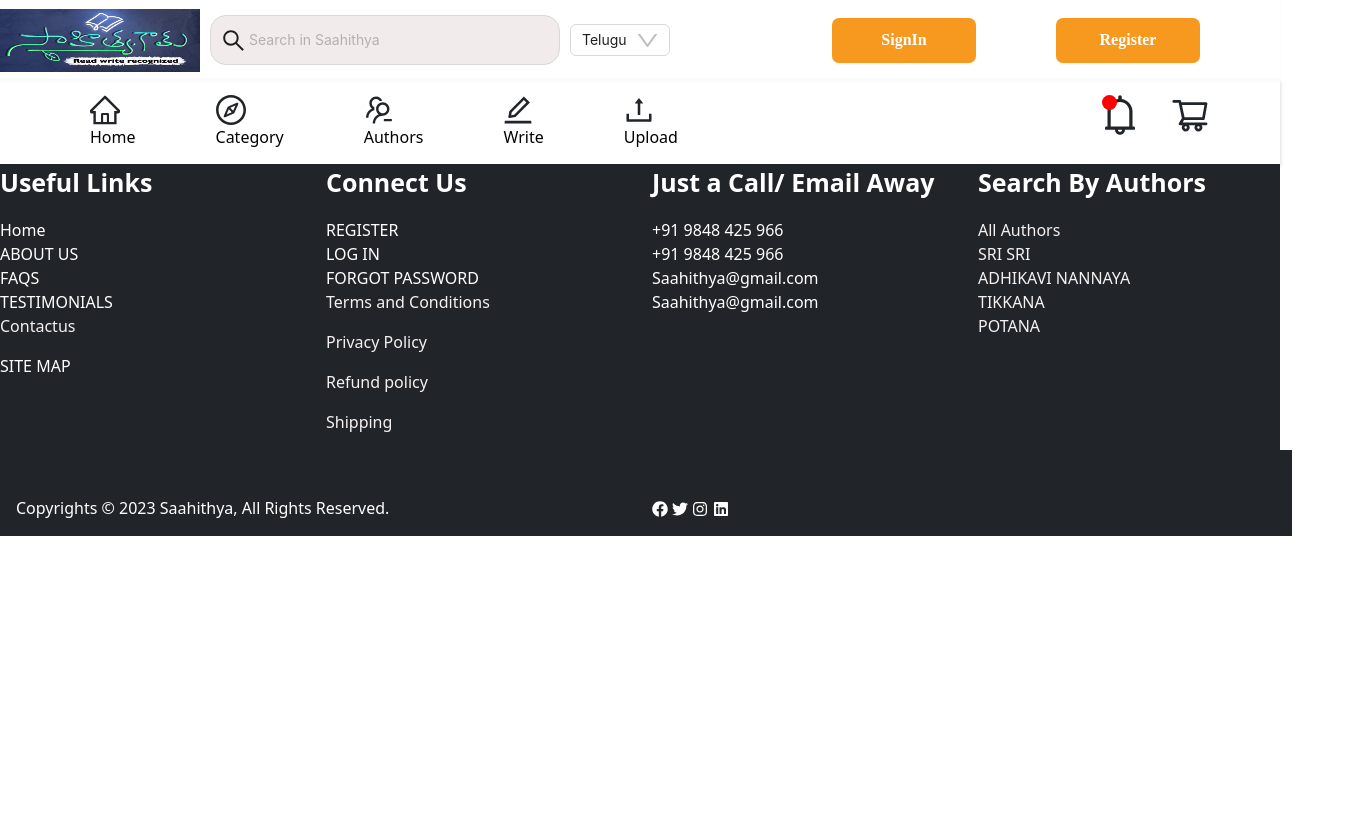
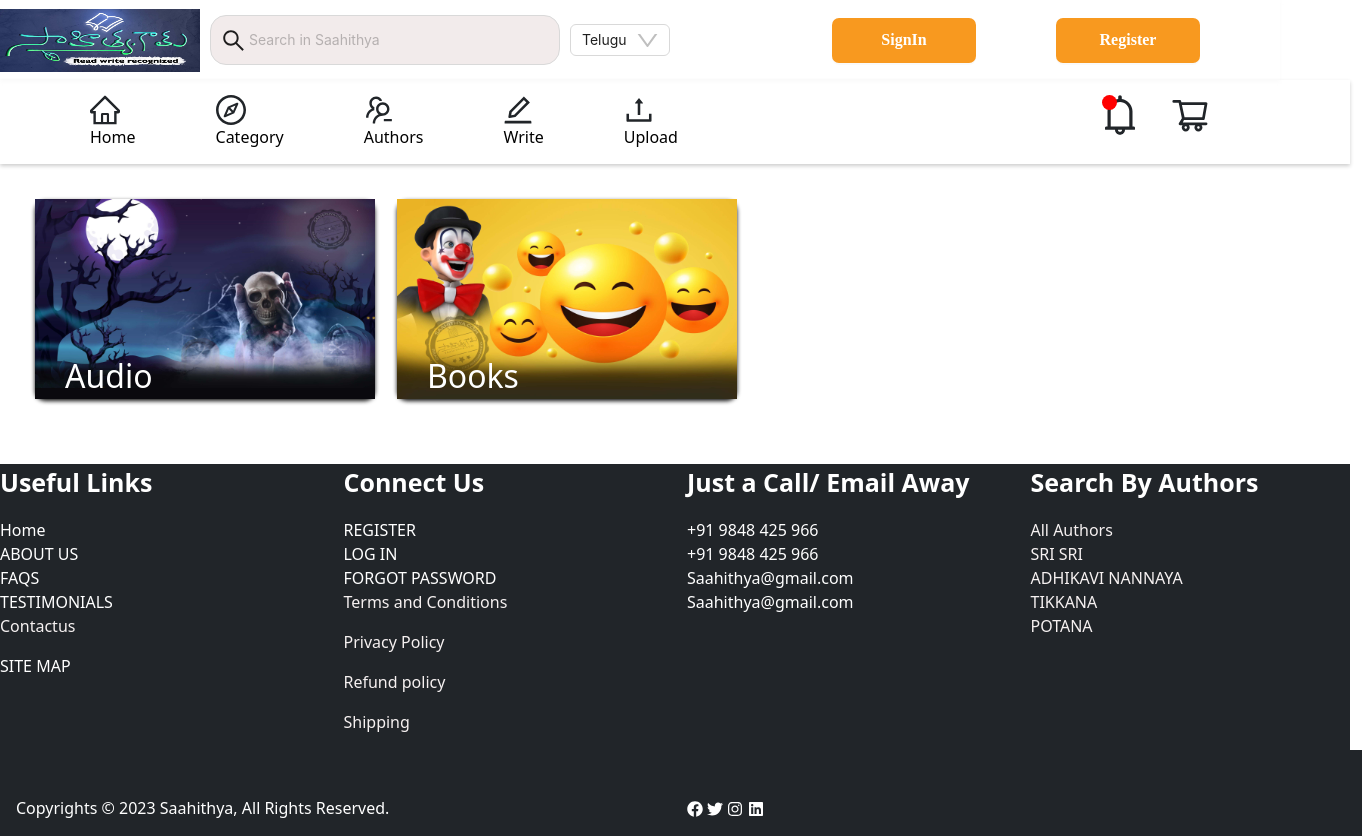
Before and after one commit to yuvasekh/saahithya, a React (Vite) app: page /categoryOptions in a window 1280 px wide. Shown: the whole page, 1362 px wide, since content can reach past the window. Before the commit the page ends 800 px from the top, so only its background shows below. Built offline with nearby package versions, Linux system fonts and the light colour scheme.

Commit message:
new changes

```diff
--- a/src/App.jsx
+++ b/src/App.jsx
@@ -38,7 +38,8 @@ import Refund from './components/Privacy/Refund'
 import Terms from './components/Privacy/Terms'
 import Shipping from './components/Privacy/Shipping';
 import Contactus from './components/Privacy/Contactus';
-
+import AudioOptions from './components/Audio/AudioOptions';
+import CategoryOptions from './components/categories/CategoryOptiions'
 
 function useQuery() {
   const { search } = useLocation();
@@ -78,10 +79,12 @@ const App = () => {
           <Route path="/register" element={<Register  />} />
           <Route path="/login" element={<Login  />} />
           <Route path="/categories" element={<Categories  />} />
+          <Route path="/categoryOptions" element={<CategoryOptions  />} />
           <Route path="/categorieitem" element={<CategoryItems  />} />
           <Route path="/subcateogories" element={<Subcategories  />} />
           <Route path="/authors" element={<Authors  />} />
           <Route path="/itemdesc" element={<Itemdesc  />} />
+          <Route path="/audio" element={<AudioOptions  />} />
 
           <Route path="/upload" element={<Upload  />} />
           <Route path="/teams" element={<Teams  />} />
--- /dev/null
+++ b/src/components/Audio/AudioOptions.jsx
@@ -0,0 +1,51 @@
+import React, { useEffect } from 'react';
+
+import img1 from '../../Resources/Images/horror.jpg';
+import img2 from '../../Resources/Images/comedy.jpg';
+import img3 from '../../Resources/Images/life.jpg';
+import img4 from '../../Resources/Images/love.jpg';
+// import img5 from '../../Resources/Images/history.jfif';
+// import img6 from '../../Resources/Images/child sahityam.jfif';
+// import img7 from '../../Resources/Images/woman.jpg';
+// import img8 from '../../Resources/Images/samajikam.jfif';
+// import img9 from '../../Resources/Images/arokyam.jpg';
+// import img10 from '../../Resources/Images/ATHYADHIKAM.jpg';
+// import img11 from '../../Resources/Images/suspense.jfif';
+// import img12 from '../../Resources/Images/science ff.jfif';
+// import img13 from '../../Resources/Images/anubhandhaluu.jfif';
+// import img14 from '../../Resources/Images/fantasyy.jfif';
+// import img15 from '../../Resources/Images/poerty.jfif';
+// import img16 from '../../Resources/Images/vantilluu.jfif';
+// import img17 from '../../Resources/Images/anubhavaluu.jfif';
+// import img18 from '../../Resources/Images/LGBTt.jpg';
+// import img19 from '../../Resources/Images/mandalika kathaluu.jfif';
+// import img20 from '../../Resources/Images/preranaa.jfif';
+// import img21 from '../../Resources/Images/pataluu.jfif';
+// import img22 from '../../Resources/Images/mini kathaluu.jfif';
+// import img23 from '../../Resources/Images/sportss.jfif';
+// import img24 from '../../Resources/Images/kotha rachanaluu.jfif';
+// import img25 from '../../Resources/Images/blogg.jfif';
+
+// import './Categories.scss';
+import { useNavigate,useLocation } from 'react-router-dom';
+ const imagearray = [
+    {img:img1,imgdesc:"Novel"},  {img:img2,imgdesc:"Books"},
+    {img:img3,imgdesc:"Quotes"}, {img:img4,imgdesc:"Cartoons"},
+  ];
+
+const AudioOptions = () => {
+
+  return (
+
+    <div className='categorycontainer' style={{position:'relative',margin:'35px'}}>
+      {imagearray.map((item, index) => (
+        <div className='containerimg' key={index} onClick={()=>{test(item)}}>
+          <img src={item.img} style={{ width: '340px', height: '200px' }} alt={`image-${index}`} />
+          <h2 style={{ color: 'white', marginTop: '-42px', marginLeft: '30px' }}>{item.imgdesc}</h2>
+        </div>
+      ))}
+    </div>
+  );
+};
+
+export default AudioOptions;
--- a/src/components/categories/Categories.jsx
+++ b/src/components/categories/Categories.jsx
@@ -31,7 +31,7 @@ import './Categories.scss';
 
 
 
-import { useNavigate } from 'react-router-dom';
+import { useLocation, useNavigate } from 'react-router-dom';
  const imagearray = [
     {img:Children,imgdesc:"పిల్లలు"},  {img:Athyadamika ,imgdesc:"ఆధ్యాత్మికం"},
     {img:strilu,imgdesc:"మహిళ"}, {img:Love,imgdesc:"ప్రేమ"},
@@ -52,9 +52,15 @@ import { useNavigate } from 'react-router-dom';
 
 const Categories = () => {
     const navigate=useNavigate();
+    const location = useLocation();
+
+
+    const myProp = location.state && location.state.myProp;
+    console.log(myProp,"sssssssss")
     const test=(item)=>
     {
        console.log(item,"cnecccccccccccc")
+       item['type']=myProp.imgdesc
       navigate('/subcateogories', { state: { myProp:item } })
     }
   return (
--- /dev/null
+++ b/src/components/categories/CategoryOptiions.jsx
@@ -0,0 +1,55 @@
+import React, { useEffect } from 'react';
+
+import img1 from '../../Resources/Images/horror.jpg';
+import img2 from '../../Resources/Images/comedy.jpg';
+import img3 from '../../Resources/Images/life.jpg';
+import img4 from '../../Resources/Images/love.jpg';
+// import img5 from '../../Resources/Images/history.jfif';
+// import img6 from '../../Resources/Images/child sahityam.jfif';
+// import img7 from '../../Resources/Images/woman.jpg';
+// import img8 from '../../Resources/Images/samajikam.jfif';
+// import img9 from '../../Resources/Images/arokyam.jpg';
+// import img10 from '../../Resources/Images/ATHYADHIKAM.jpg';
+// import img11 from '../../Resources/Images/suspense.jfif';
+// import img12 from '../../Resources/Images/science ff.jfif';
+// import img13 from '../../Resources/Images/anubhandhaluu.jfif';
+// import img14 from '../../Resources/Images/fantasyy.jfif';
+// import img15 from '../../Resources/Images/poerty.jfif';
+// import img16 from '../../Resources/Images/vantilluu.jfif';
+// import img17 from '../../Resources/Images/anubhavaluu.jfif';
+// import img18 from '../../Resources/Images/LGBTt.jpg';
+// import img19 from '../../Resources/Images/mandalika kathaluu.jfif';
+// import img20 from '../../Resources/Images/preranaa.jfif';
+// import img21 from '../../Resources/Images/pataluu.jfif';
+// import img22 from '../../Resources/Images/mini kathaluu.jfif';
+// import img23 from '../../Resources/Images/sportss.jfif';
+// import img24 from '../../Resources/Images/kotha rachanaluu.jfif';
+// import img25 from '../../Resources/Images/blogg.jfif';
+
+// import './Categories.scss';
+import { useNavigate,useLocation } from 'react-router-dom';
+ const imagearray = [
+    {img:img1,imgdesc:"Audio"},  {img:img2,imgdesc:"Books"},
+  ];
+
+const CategoryOptions = () => {
+    const navigate=useNavigate()
+    const test=((item)=>
+    {
+  alert(item.imgdesc)
+  navigate('/categories', { state: { myProp:item } })
+    })
+  return (
+
+    <div className='categorycontainer' style={{position:'relative',margin:'35px'}}>
+      {imagearray.map((item, index) => (
+        <div className='containerimg' key={index} onClick={()=>{test(item)}}>
+          <img src={item.img} style={{ width: '340px', height: '200px' }} alt={`image-${index}`} />
+          <h2 style={{ color: 'white', marginTop: '-42px', marginLeft: '30px' }}>{item.imgdesc}</h2>
+        </div>
+      ))}
+    </div>
+  );
+};
+
+export default CategoryOptions;
--- a/src/components/common/Header.jsx
+++ b/src/components/common/Header.jsx
@@ -1,14 +1,14 @@
 import React from 'react';
 import './Header.scss';
 import { Input } from 'antd';
-import { BellOutlined, CompassOutlined, EditOutlined, HomeOutlined, SearchOutlined, ShoppingCartOutlined, UploadOutlined, UserOutlined, UsergroupDeleteOutlined } from '@ant-design/icons';
+import { AudioOutlined,BellOutlined, CompassOutlined, EditOutlined, HomeOutlined, SearchOutlined, ShoppingCartOutlined, UploadOutlined, UserOutlined, UsergroupDeleteOutlined } from '@ant-design/icons';
 // import logoimg from '../../Resources/saahithya_logo.jpg'
 import { Outlet, Link, useNavigate } from "react-router-dom";
 const Header = () => {
   const navigate=useNavigate()
   const goToCart=(()=>
   {
-    alert("ok")
+    // alert("ok")
     navigate('/cartLogs')
 
   })
@@ -34,7 +34,7 @@ const Header = () => {
           <CompassOutlined style={{fontSize: "30px"}}/>
 
 
-           <Link to="/categories">Category</Link>
+           <Link to="/categoryOptions">Category</Link>
 
         </div>
         <div className="header-item">
@@ -44,6 +44,7 @@ const Header = () => {
            <Link to="/authors">Authors</Link>
 
         </div>
+
         <div className="header-item" >
 
           <EditOutlined style={{fontSize: "30px"}}/>
```
